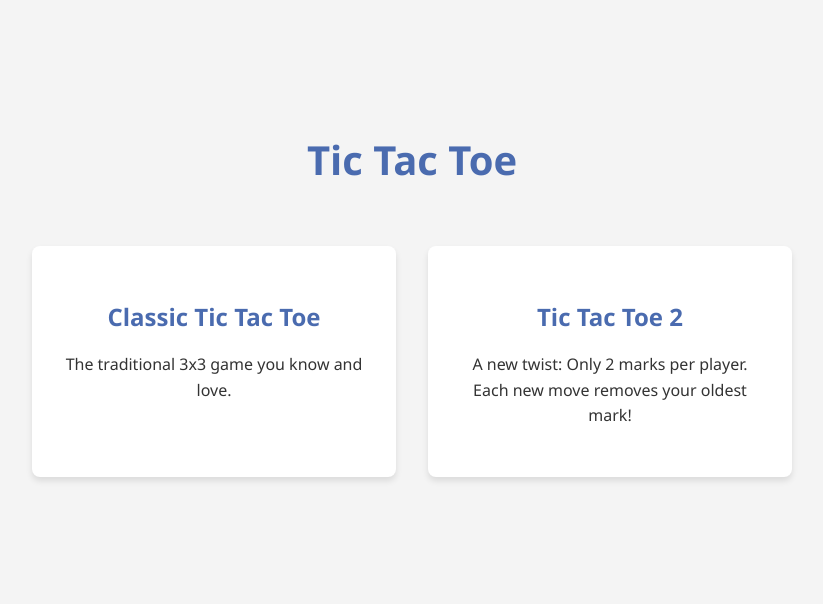
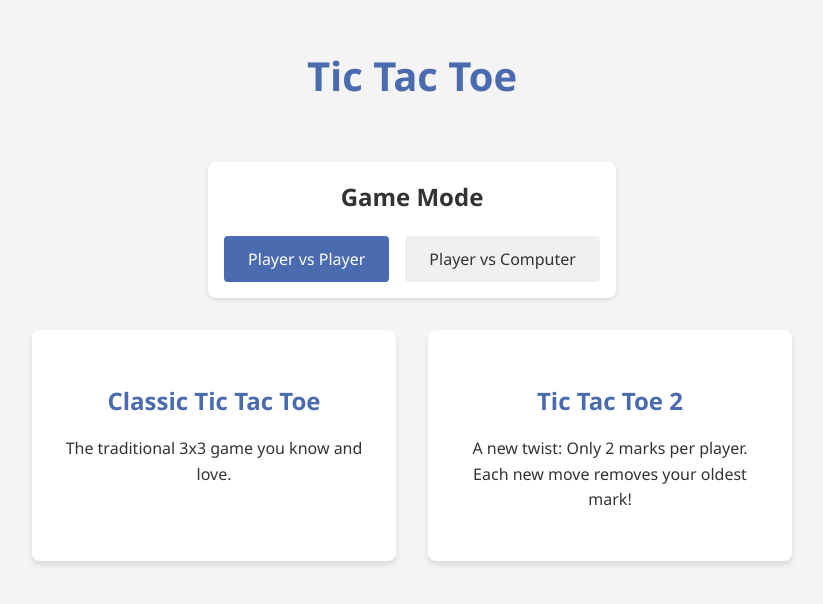
Before and after one commit to DanielJonthn/tic-tac-toe, a React (Vite) app: page / in a window 1280 px wide. Shown: the part 106-710 px from the top of the page, without its empty margins (228-1051 px from the left). Built offline with nearby package versions, Linux system fonts and the light colour scheme.

Commit message:
Added Game Mode and Difficulty

```diff
--- a/src/pages/HomePage.tsx
+++ b/src/pages/HomePage.tsx
@@ -1,16 +1,93 @@
 import "../styles/Home.css";
 import { Link } from "react-router-dom";
+import { useState } from "react";
 
-const homepage = () => {
+const HomePage = () => {
+  const [gameMode, setGameMode] = useState<"pvp" | "pvc">("pvp");
+  const [difficulty, setDifficulty] = useState<"easy" | "medium" | "hard">(
+    "medium"
+  );
+
   return (
     <div className="home-container">
       <h1>Tic Tac Toe</h1>
+
+      <div className="game-mode-selector">
+        <h2>Game Mode</h2>
+        <div className="mode-buttons">
+          <button
+            className={
+              gameMode === "pvp" ? "mode-button active" : "mode-button"
+            }
+            onClick={() => setGameMode("pvp")}
+          >
+            Player vs Player
+          </button>
+          <button
+            className={
+              gameMode === "pvc" ? "mode-button active" : "mode-button"
+            }
+            onClick={() => setGameMode("pvc")}
+          >
+            Player vs Computer
+          </button>
+        </div>
+
+        {gameMode === "pvc" && (
+          <div className="difficulty-selector">
+            <h3>Difficulty</h3>
+            <div className="difficulty-buttons">
+              <button
+                className={
+                  difficulty === "easy"
+                    ? "difficulty-button active"
+                    : "difficulty-button"
+                }
+                onClick={() => setDifficulty("easy")}
+              >
+                Easy
+              </button>
+              <button
+                className={
+                  difficulty === "medium"
+                    ? "difficulty-button active"
+                    : "difficulty-button"
+                }
+                onClick={() => setDifficulty("medium")}
+              >
+                Medium
+              </button>
+              <button
+                className={
+                  difficulty === "hard"
+                    ? "difficulty-button active"
+                    : "difficulty-button"
+                }
+                onClick={() => setDifficulty("hard")}
+              >
+                Hard
+              </button>
+            </div>
+          </div>
+        )}
+      </div>
+
       <div className="game-options-home">
-        <Link to="/classic" className="game-option-home">
+        <Link
+          to={`/classic?mode=${gameMode}${
+            gameMode === "pvc" ? `&difficulty=${difficulty}` : ""
+          }`}
+          className="game-option-home"
+        >
           <h2>Classic Tic Tac Toe</h2>
           <p>The traditional 3x3 game you know and love.</p>
         </Link>
-        <Link to="/enhanced" className="game-option-home">
+        <Link
+          to={`/enhanced?mode=${gameMode}${
+            gameMode === "pvc" ? `&difficulty=${difficulty}` : ""
+          }`}
+          className="game-option-home"
+        >
           <h2>Tic Tac Toe 2</h2>
           <p>
             A new twist: Only 2 marks per player. Each new move removes your
@@ -22,4 +99,4 @@ const homepage = () => {
   );
 };
 
-export default homepage;
+export default HomePage;
--- a/src/styles/Home.css
+++ b/src/styles/Home.css
@@ -40,3 +40,53 @@
   color: var(--primary-color);
   margin-bottom: 1rem;
 }
+
+.game-mode-selector {
+  margin-bottom: 2rem;
+  padding: 1rem;
+  background-color: white;
+  border-radius: 8px;
+  box-shadow: 0 2px 4px rgba(0, 0, 0, 0.1);
+}
+
+.game-mode-selector h2 {
+  margin-top: 0px;
+}
+
+.mode-buttons,
+.difficulty-buttons {
+  display: flex;
+  justify-content: center;
+  gap: 1rem;
+}
+
+.mode-button,
+.difficulty-button {
+  padding: 0.75rem 1.5rem;
+  background-color: #f0f0f0;
+  color: #333;
+  border: none;
+  border-radius: 4px;
+  cursor: pointer;
+  font-weight: 500;
+  transition: all 0.2s ease;
+}
+
+.mode-button:hover,
+.difficulty-button:hover {
+  background-color: #e0e0e0;
+}
+
+.mode-button.active,
+.difficulty-button.active {
+  background-color: var(--primary-color);
+  color: white;
+}
+
+.difficulty-selector {
+  margin-top: 1.5rem;
+}
+
+.difficulty-selector h3 {
+  margin-bottom: 0.5rem;
+}
```
